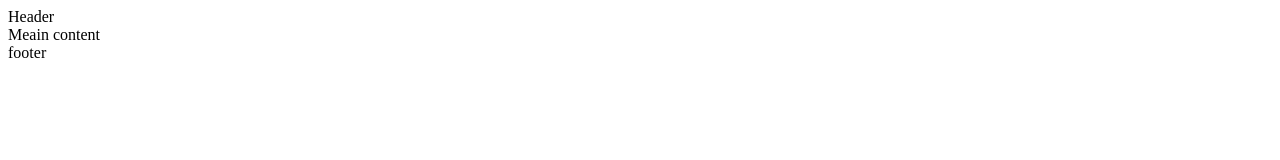
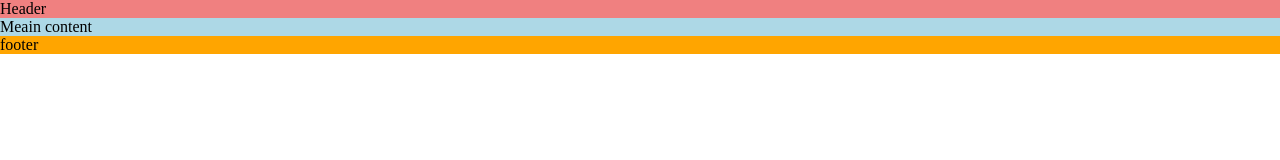
Before and after one commit to fahim2023/love-running, a plain HTML site: page index.html in a window 1280 px wide. Drawn offline with Linux system fonts and the light colour scheme.

Commit message:
add stylesheet with basic styles to see page layout

```diff
--- /dev/null
+++ b/assets/css/style.css
@@ -0,0 +1,18 @@
+*{
+    padding: 0;
+    margin: 0;
+    box-sizing: border-box;
+}
+
+header{
+    background-color: lightcoral ;
+
+}
+main {
+    background-color: lightblue ;
+
+}
+footer{
+    background-color: orange;
+
+}
```
Also changed, not shown: index.html (+1 -0 lines).
